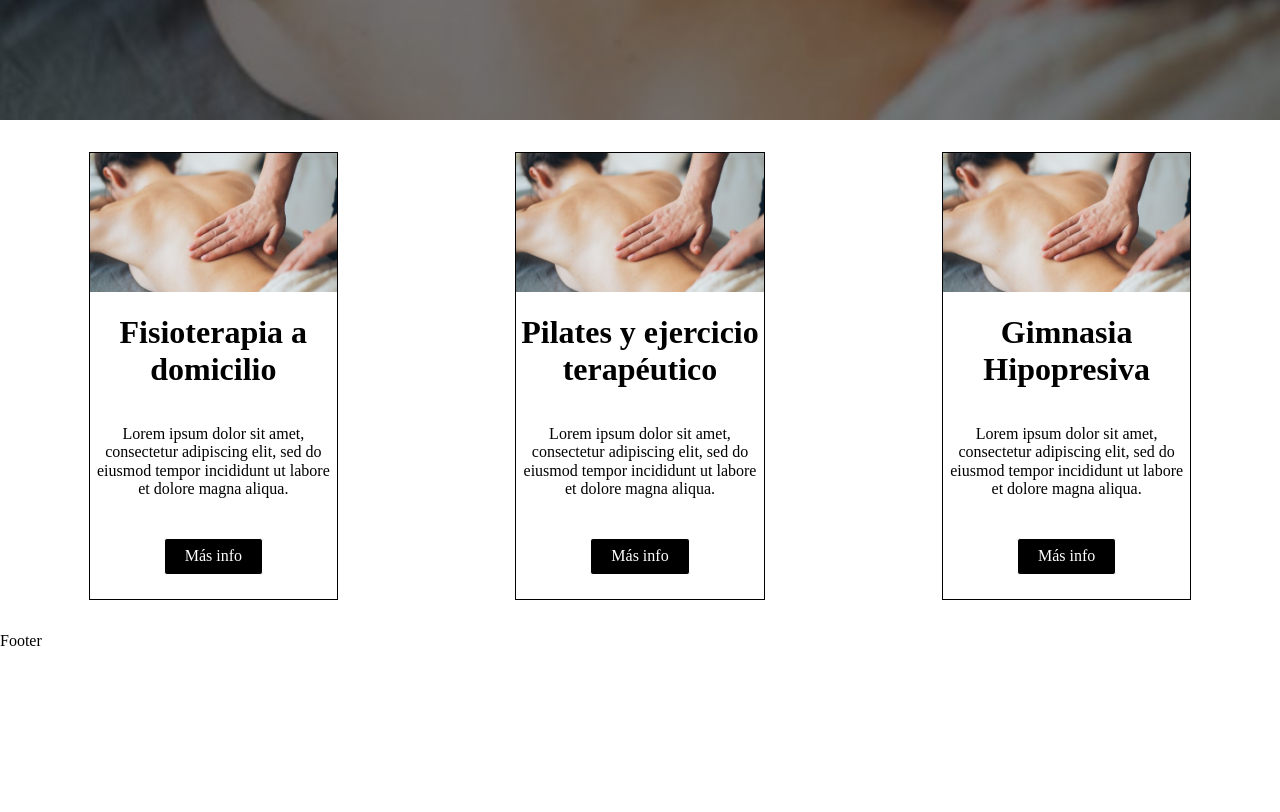
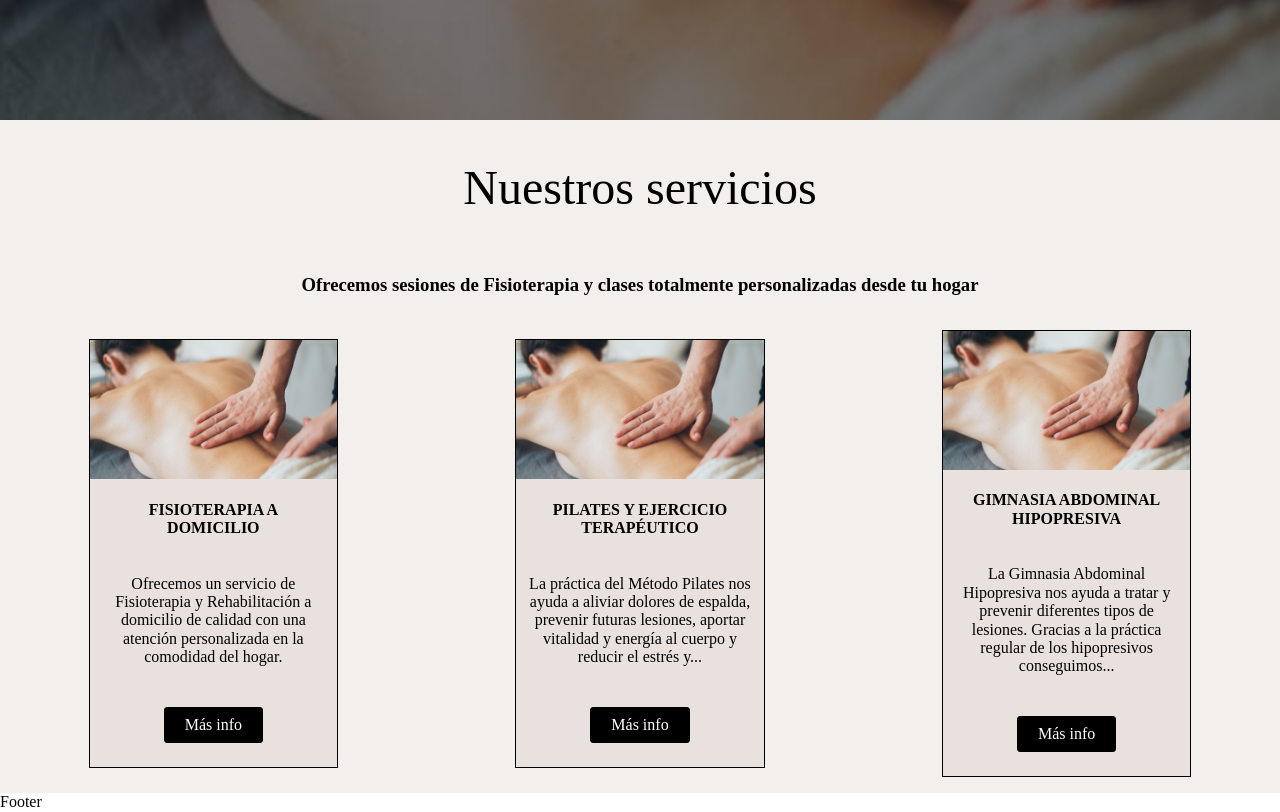
Before and after one commit to EvaGonz84/Kinevita-React, a React (Vite) app: page / in a window 1280 px wide. Shown: the part 680-1492 px from the top of the page. Before the commit the page ends 1330 px from the top, so only its background shows below. Built offline with nearby package versions, Linux system fonts and the light colour scheme.

Commit message:
style and text update

```diff
--- a/src/components/Card.jsx
+++ b/src/components/Card.jsx
@@ -7,14 +7,22 @@ const CardContainer = styled.section`
   justify-content: center;
   align-items: center;
   text-align: center;
-  background-color: #ffffff;
+  background-color: #e9e1de;
   border: 1px solid black;
   margin: 1rem;
 
+
+  h4 {
+    text-transform: uppercase;
+    width:90%;
+  };
+
   p {
+   width: 90%;
+
     @media screen and (max-width: 968px) {
-    width: 80%;
-  }
+
+    }
   }
 `;
 
@@ -28,17 +36,14 @@ const CardButton = styled(StyledButton)`
   }
 `;
 
-const Card = ({ title, image }) => {
+const Card = ({ title, image, description }) => {
   return (
     <>
       <CardContainer>
         <CardImage src={image} />
-        <h1>{title}</h1>
-        <p>
-          Lorem ipsum dolor sit amet, consectetur adipiscing elit, sed do
-          eiusmod tempor incididunt ut labore et dolore magna aliqua.
-        </p>
-        <CardButton color="black">Más info</CardButton>
+        <h4>{title}</h4>
+        <p>{description}</p>
+        <CardButton border='1px solid black' color="black">Más info</CardButton>
       </CardContainer>
     </>
   );
--- a/src/components/Cards.jsx
+++ b/src/components/Cards.jsx
@@ -7,15 +7,16 @@ const CardsContainer = styled.section`
   flex-direction: row;
   justify-content: space-around;
   align-items: center;
-  margin: 1rem auto;
+  padding: 1rem auto;
+  background-color: #f3efed;
   @media screen and (max-width: 968px) {
     flex-direction: column;
   }
 `;
 
 const StyledDiv = styled.div`
-   width: 22%;
-    @media screen and (max-width: 968px) {
+  width: 22%;
+  @media screen and (max-width: 968px) {
     width: 80%;
   }
 `;
@@ -24,18 +25,24 @@ const services = [
   {
     id: 1,
     service: "Fisioterapia a domicilio",
+    description:
+      "Ofrecemos un servicio de Fisioterapia y Rehabilitación a domicilio de calidad con una atención personalizada en la comodidad del hogar.",
     img: image,
   },
 
   {
     id: 2,
     service: "Pilates y ejercicio terapéutico",
+    description:
+      "La práctica del Método Pilates nos ayuda a aliviar dolores de espalda, prevenir futuras lesiones, aportar vitalidad y energía al cuerpo y reducir el estrés y...",
     img: image,
   },
 
   {
     id: 3,
-    service: "Gimnasia Hipopresiva",
+    service: "Gimnasia Abdominal Hipopresiva",
+    description:
+      "La Gimnasia Abdominal Hipopresiva nos ayuda a tratar y prevenir diferentes tipos de lesiones. Gracias a la práctica regular de los hipopresivos conseguimos...",
     img: image,
   },
 ];
@@ -47,8 +54,8 @@ const Cards = () => {
         {services.map((item) => {
           return (
             <StyledDiv key={item.id}>
-              <Card title={item.service} image={item.img} />
-              </StyledDiv>
+              <Card title={item.service} image={item.img} description={item.description}/>
+            </StyledDiv>
           );
         })}
       </CardsContainer>
--- a/src/components/Navbar.jsx
+++ b/src/components/Navbar.jsx
@@ -16,7 +16,7 @@ const NavbarContainer = styled.header`
 `;
 
 const NavbarWrapper = styled.div`
-  padding: 1rem auto;
+  margin: auto;
   width: 100%;
   max-width: 1300px;
   height: 100%;
@@ -40,6 +40,8 @@ const LogoContainer = styled.div`
 const NavbarButton = styled(StyledButton)`
   margin-left: auto;
   color: black;
+  font-size: 1.2rem;
+  font-weight: 400;
 
   &:hover {
     background-color: #e9682d;
--- a/src/pages/Home.jsx
+++ b/src/pages/Home.jsx
@@ -16,14 +16,16 @@ const Container = styled.div`
   align-items: center;
   text-align: center;
   color: #ffff;
+  line-height: 2em;
 
   h1 {
-    font-size: 3rem;
+    font-size: 3.2rem;
+    line-height: 1em;
   }
 
   p {
-    line-height: 2em;
     font-size: 1.25rem;
+    font-weight: 400;
     @media screen and (max-width: 968px) {
       width: 80%;
       font-size: 1rem;
@@ -33,8 +35,36 @@ const Container = styled.div`
 
 const ButtonContainer = styled.div`
   display: flex;
+  font-size: 1.25rem;
   @media screen and (max-width: 968px) {
     flex-direction: column;
+  }
+`;
+
+const StyledSection = styled.section`
+  display: flex;
+  flex-direction: column;
+  justify-content: center;
+  align-items: center;
+  text-align: center;
+  background-color: #f3efed;
+
+
+  h2 {
+    font-size: 3rem;
+    font-weight: lighter;
+    @media screen and (max-width: 968px) {
+      font-size: 2rem;
+  }
+  }
+
+  h4 {
+    font-size: 2rem;
+    font-weight: lighter;
+    @media screen and (max-width: 968px) {
+      font-size: 1rem;
+
+  }
   }
 `;
 
@@ -49,10 +79,18 @@ const Home = () => {
         </p>
         <ButtonContainer>
           <StyledButton>Reservar cita</StyledButton>
-        <StyledButton color='black' border='none'>Contáctanos</StyledButton>
+          <StyledButton color="black" border="none">
+            Contáctanos
+          </StyledButton>
         </ButtonContainer>
       </Container>
-    <Cards/>
+      <StyledSection>
+        <h2>Nuestros servicios</h2>
+        <h3>Ofrecemos sesiones de Fisioterapia y clases totalmente personalizadas desde tu
+          hogar
+        </h3>
+      </StyledSection>
+      <Cards />
     </>
   );
 };
```
Lines whose indentation alone changed are shown as unchanged.
